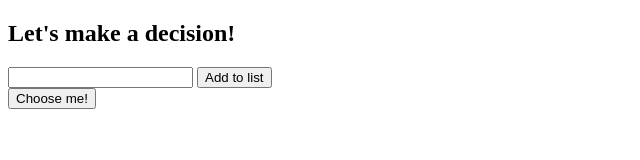
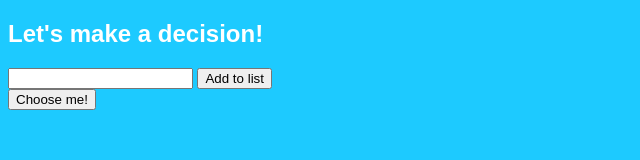
Before and after one commit to rhesamu/rhesamu.github.io, a plain HTML site: page index.html in a window 1280 px wide. Shown: the whole page, without its empty margins (0-640 px from the left). Drawn offline with Linux system fonts and the light colour scheme.

Commit message:
temporary styling

```diff
--- a/index.html
+++ b/index.html
@@ -4,7 +4,8 @@
   <meta charset="UTF-8">
   <meta name="viewport" content="width=device-width, initial-scale=1.0">
   <meta http-equiv="X-UA-Compatible" content="ie=edge">
-  <title>I can't decide</title>
+  <title>I Can't Decide</title>
+  <link rel="stylesheet" href="styles.css">
 </head>
 <body>
   <div class="header">
--- a/scripts/index.js
+++ b/scripts/index.js
@@ -23,8 +23,10 @@ function randomPick() {
 
   var resultDiv = document.getElementById('result')
   var text = document.createElement('h3');
+
   text.appendChild(result);
-  resultDiv.appendChild(text)
+
+  resultDiv.appendChild(text);
 
   document.getElementById("choose-btn").disabled = 'true';
 }
--- a/styles.css
+++ b/styles.css
@@ -0,0 +1,11 @@
+* {
+  box-sizing: border-box;
+}
+
+body {
+  background-color: #1dcaff;
+  display: block;
+  color: #fff;
+  font-family: sans-serif;
+  justify-content: center;
+}
```
